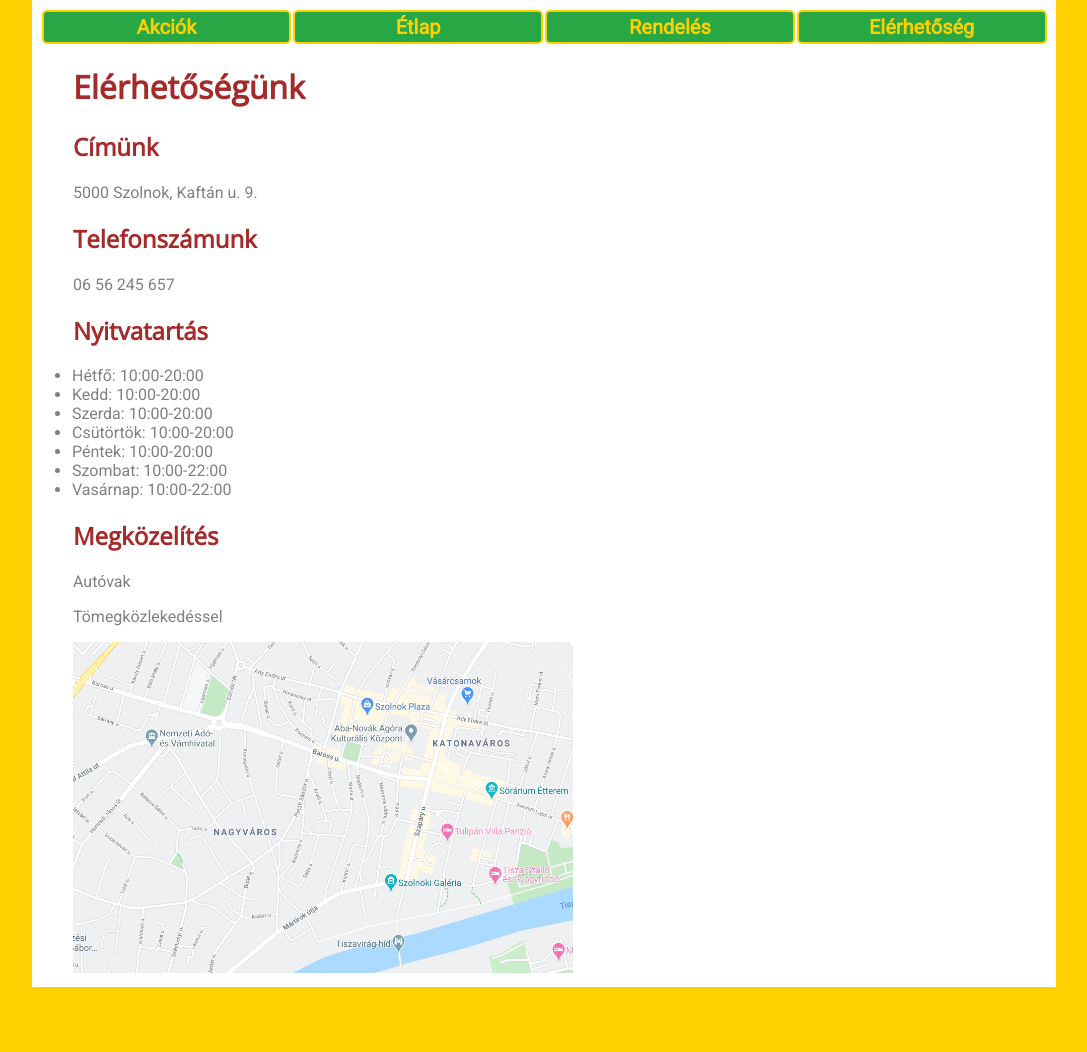
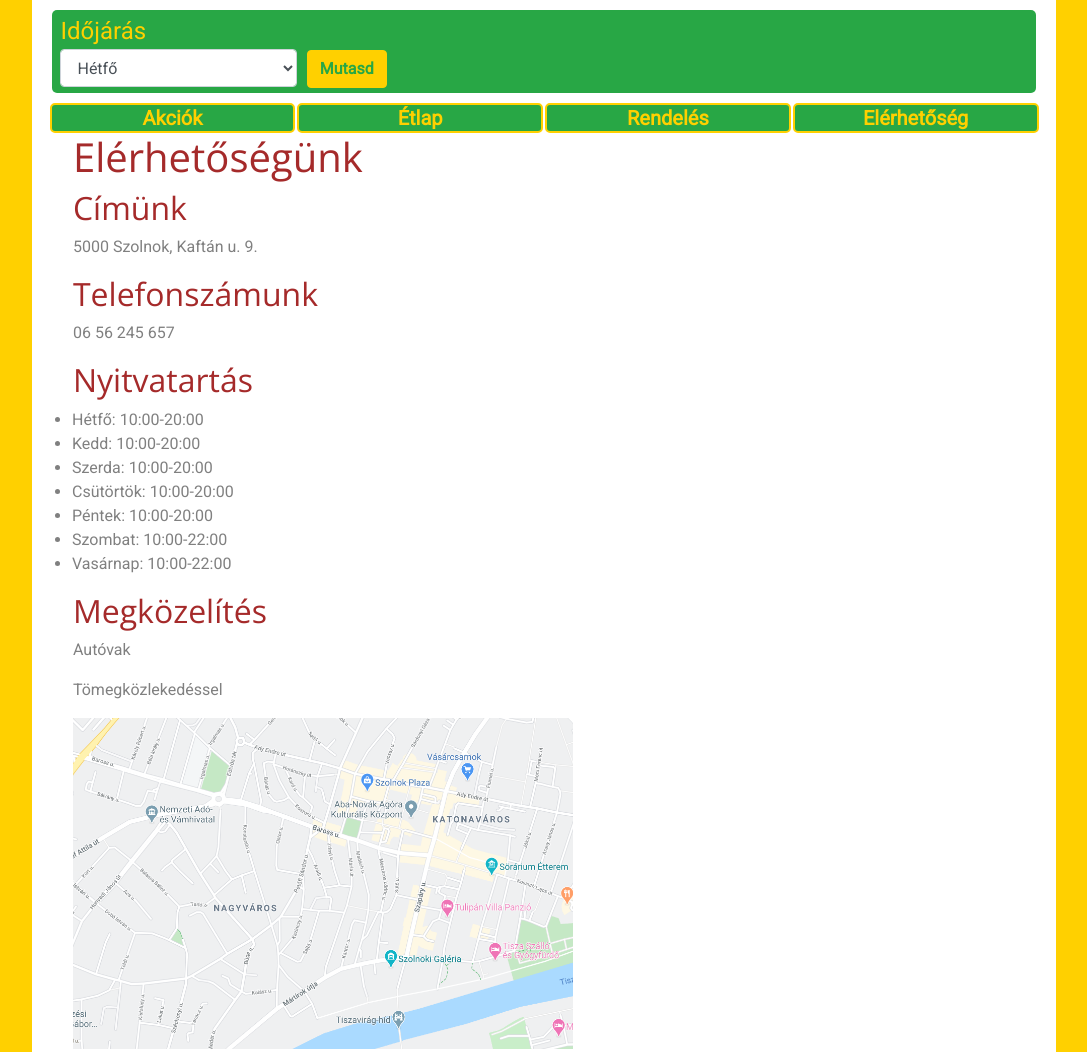
Before and after one commit to Saabolch/Saabolch.github.io, a plain HTML site: page index.html in a window 1280 px wide. Shown: the top 1052 px of the page, without its empty margins (96-1183 px from the left). Before the commit the page ends 987 px from the top, so only its background shows below. Drawn offline with nearby package versions, Linux system fonts and the light colour scheme.

Commit message:
weather widget started

```diff
--- a/css/style.css
+++ b/css/style.css
@@ -64,6 +64,7 @@ a{
 a:hover{
     background-color: rgb(255, 208, 0);
     color:  #28A745;
+    text-decoration: none;
 }
 .akcio{
     display: flex;
--- /dev/null
+++ b/css/weather.css
@@ -0,0 +1,26 @@
+
+#weatherWidget{
+    background-color:  #28A745;
+    border-radius: 5px;
+    margin-left: 2%;
+    margin-right: 2%;
+    margin-bottom: 10px;
+    padding: 3px 0px 5px 8px;
+    color: rgb(255, 208, 0);
+    font-size: 1.5em;
+}
+#weatherWidget button{
+    background-color:  rgb(255, 208, 0);
+    color: #28A745;
+    border: 1px solid rgb(255, 208, 0);
+    font-weight: bold;
+}
+#weatherWidget button:hover{
+
+    border: 1px solid rgb(205, 170, 0);
+}
+#actualTemperature
+{
+text-align: right;
+padding-right: 30px;
+}
--- a/index.html
+++ b/index.html
@@ -5,7 +5,10 @@
     <meta charset="UTF-8">
     <meta name="viewport" content="width=device-width, initial-scale=1.0">
     <title>Elérhetőség</title>
+    <link rel="stylesheet" href="https://stackpath.bootstrapcdn.com/bootstrap/4.5.0/css/bootstrap.min.css"
+        integrity="sha384-9aIt2nRpC12Uk9gS9baDl411NQApFmC26EwAOH8WgZl5MYYxFfc+NcPb1dKGj7Sk" crossorigin="anonymous">
     <link rel="stylesheet" type="text/css" href="css/style.css">
+    <link rel="stylesheet" type="text/css" href="css/weather.css">
 </head>
 
 <body>
@@ -20,6 +23,32 @@
         5 féle feltét, 2 fajta szósz, mennyiség
 -->
     <div id="content">
+        <div id="weatherWidget">
+            <div class="row">
+                <div class="col-sm-6">Időjárás</div>
+                <div id="actualTemperature" class="col-sm-6"></div>
+            </div>
+            <div class="form-row">
+                <div class="col-sm-3">
+
+                        <select name="day" id="day" class="form-control inline">
+                            <option value="0">Hétfő</option>
+                            <option value="1">Kedd</option>
+                            <option value="2">Szerda</option>
+                            <option value="3">Csütörtök</option>
+                            <option value="4">Péntek</option>
+                            <option value="5">Szombat</option>
+                            <option value="6">Vasárnap</option>
+                        </select>
+
+
+                </div>
+                <div class="col-sm-3">
+                    <button class="btn btn-primary" onclick="showOffer()" >Mutasd</button>
+                </div>
+            </div>
+
+        </div>
         <nav>
             <a href="akcio.html">Akciók</a>
             <a href="menu.html">Étlap</a>
@@ -47,6 +76,7 @@
         <p>Tömegközlekedéssel</p>
         <img src="images/map.png" alt="térkép" width="500px">
     </div>
+    <script src="js/weather.js"></script>
 </body>
 
 </html>
--- /dev/null
+++ b/js/weather.js
@@ -0,0 +1,9 @@
+let temperatures = [-5, 5, 17, 22, 30, 20, 0];
+
+function showOffer(){
+
+    let day = parseInt(document.querySelector("#day").value, 10);
+    let actualTemperature = temperatures[day]
+    document.querySelector("#actualTemperature").innerHTML = actualTemperature + " &deg;C";
+
+}
```
Also changed, not shown: js/index.js (deleted, +0 -42 lines), js/order.js (added, +99 -0 lines), megrendeles.html (+3 -1 lines).
